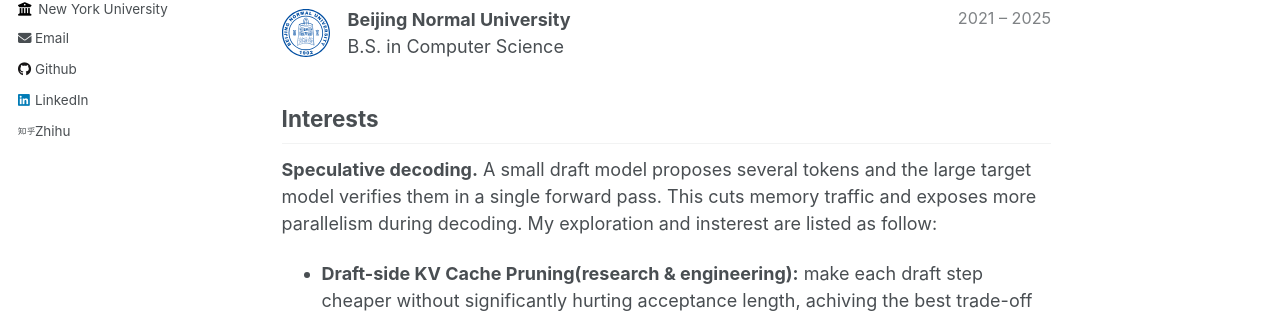
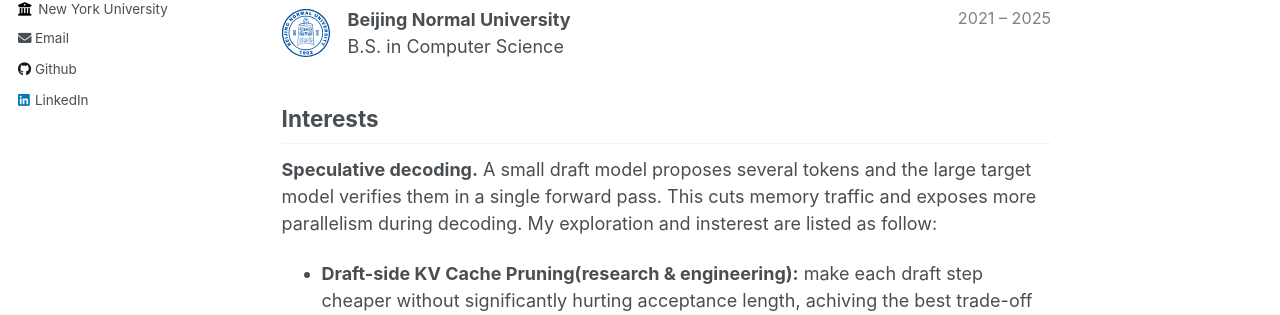
Before and after one commit to scatyf3/scatyf3.github.io, a Jekyll site: the page built from _pages/about.md, in a window 1280 px wide. Shown: the part 453-768 px from the top of the page. Built offline with Jekyll 4.4.1, drawn with Linux system fonts in a browser that asks for light colours.

Commit message:
Remove Zhihu link from sidebar
Co-Authored-By: Claude Opus 5.5 <noreply@anthropic.com>

```diff
--- a/_config.yml
+++ b/_config.yml
@@ -69,7 +69,7 @@ author:
   wikipedia        : # Username
   xing             : # Username
   youtube          : # Username
-  zhihu            : https://www.zhihu.com/people/ratproject
+  zhihu            : # https://www.zhihu.com/people/ratproject
 
 
 # Site Settings
```
